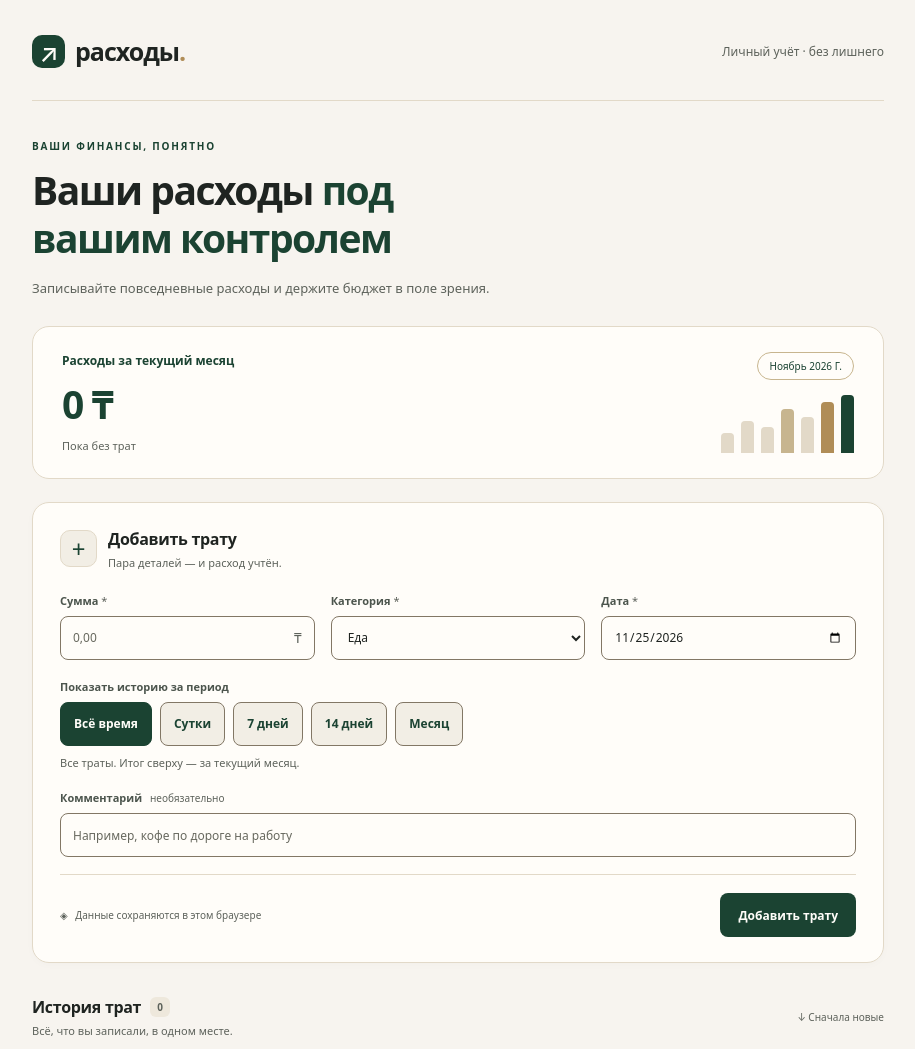
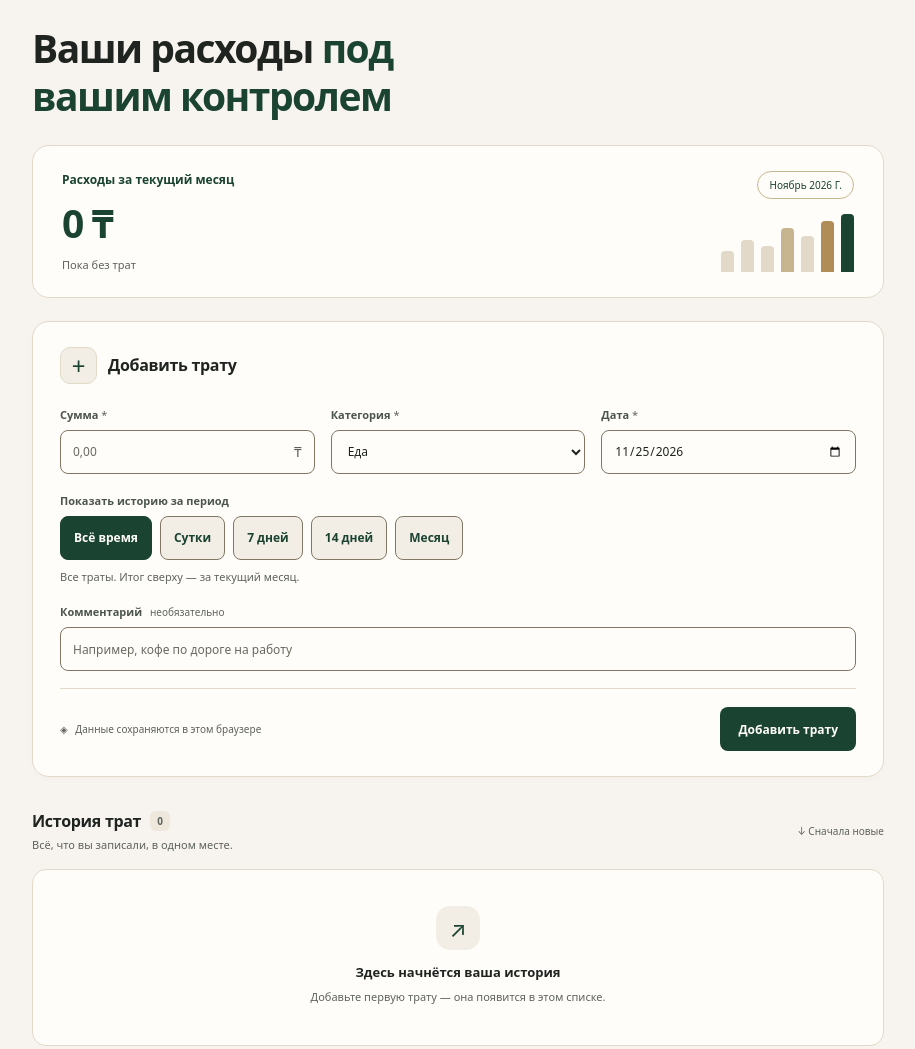
Before and after one commit to stepjamkz/Rashody, a plain HTML site: page index.html in a window 1280 px wide. Shown: the top 1049 px of the page, without its empty margins (182-1097 px from the left). Drawn offline with Linux system fonts and the light colour scheme.

Commit message:
Упростить шапку и сократить верхние отступы

```diff
--- a/index.html
+++ b/index.html
@@ -10,16 +10,9 @@
   </head>
   <body>
     <main class="app">
-      <header class="page-header">
-        <div class="brand"><span class="brand-icon" aria-hidden="true">↗</span> расходы<span class="brand-dot">.</span></div>
-        <span class="header-note">Личный учёт · без лишнего</span>
+      <header class="intro">
+        <h1>Ваши расходы <span>под вашим контролем</span></h1>
       </header>
-
-      <section class="intro">
-        <p class="eyebrow">ВАШИ ФИНАНСЫ, ПОНЯТНО</p>
-        <h1>Ваши расходы <span>под вашим контролем</span></h1>
-        <p class="subtitle">Записывайте повседневные расходы и держите бюджет в поле зрения.</p>
-      </section>
 
       <section class="month-card" aria-labelledby="month-heading">
         <div><p id="month-heading" class="month-label">Расходы за текущий месяц</p><p id="month-total" class="month-total">0 ₸</p><p id="month-count" class="month-count">Пока без трат</p></div>
@@ -27,7 +20,7 @@
       </section>
 
       <section class="form-card" aria-labelledby="form-heading">
-        <div class="section-heading"><span class="section-icon" aria-hidden="true">+</span><div><h2 id="form-heading">Добавить трату</h2><p>Пара деталей — и расход учтён.</p></div></div>
+        <div class="section-heading"><span class="section-icon" aria-hidden="true">+</span><h2 id="form-heading">Добавить трату</h2></div>
         <form id="expense-form">
           <div class="form-grid">
             <div class="field"><label for="amount">Сумма <span class="required">*</span></label><div class="amount-wrap"><input id="amount" name="amount" type="text" inputmode="decimal" placeholder="0,00" maxlength="16" required autocomplete="off" aria-describedby="form-error" /><span>₸</span></div></div>
```
Also changed, not shown: styles.css (+2 -2 lines).
